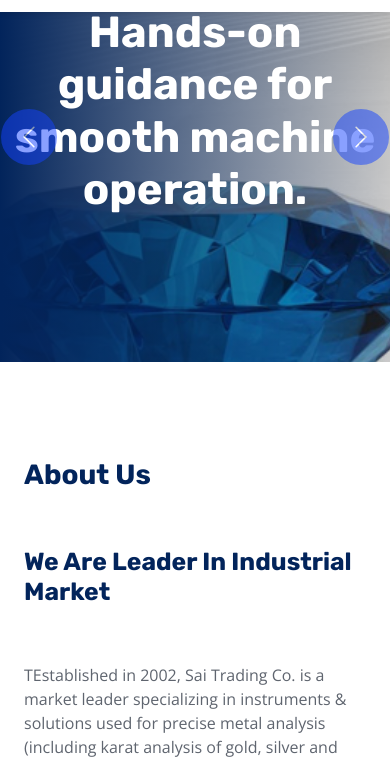
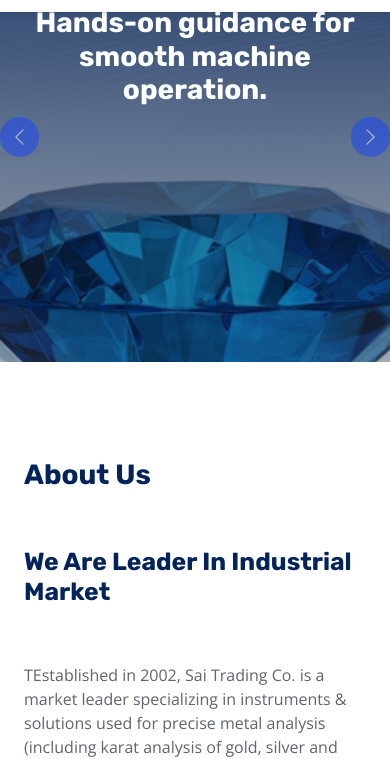
Before and after one commit to SAITADINGCO/website-, a plain HTML site: page index.html in a window 390 px wide. Shown: the part 88-847 px from the top of the page. Drawn offline with nearby package versions, Linux system fonts and the light colour scheme; files whose address does not match are found by name.

Commit message:
Update style.css

```diff
--- a/css/style.css
+++ b/css/style.css
@@ -139,10 +139,13 @@ header {
     bottom: 0;
     display: flex;
     align-items: center;
-    background: linear-gradient(to right, rgba(2, 36, 91, 1) 0%, rgba(2, 36, 91, 0) 100%);
+    padding-top: 3rem; /* helps spacing on mobile */
+    background: linear-gradient(to right, rgba(2, 36, 91, 0.85) 0%, rgba(2, 36, 91, 0.2) 100%);
     z-index: 1;
+    text-align: left;
 }
 
+/* Carousel Controls */
 .carousel-control-prev,
 .carousel-control-next {
     width: 15%;
@@ -157,6 +160,24 @@ header {
     border-radius: 3.5rem;
 }
 
+/* Responsive Styles */
+@media (max-width: 992px) {
+    .carousel-caption {
+        align-items: flex-start;
+        padding-top: 4rem;
+        text-align: center;
+    }
+
+    .carousel-caption h1 {
+        font-size: 2rem; /* Scale down heading */
+        margin-bottom: 2rem;
+    }
+
+    .carousel-caption p {
+        font-size: 1rem;
+    }
+}
+
 @media (max-width: 768px) {
     #header-carousel .carousel-item {
         position: relative;
@@ -169,7 +190,35 @@ header {
         height: 100%;
         object-fit: cover;
     }
+
+    .carousel-caption {
+        padding: 3rem 1rem 0; /* More breathing room */
+        text-align: center;
+        background: linear-gradient(to bottom, rgba(2, 36, 91, 0.85) 0%, rgba(2, 36, 91, 0.2) 100%);
+        align-items: flex-start;
+    }
+
+    .carousel-caption h1 {
+        font-size: 1.75rem;
+    }
+
+    .carousel-caption p {
+        font-size: 0.95rem;
+    }
+
+    .carousel-control-prev,
+    .carousel-control-next {
+        width: 10%;
+    }
+
+    .carousel-control-prev-icon,
+    .carousel-control-next-icon {
+        width: 2.5rem;
+        height: 2.5rem;
+        border: 10px solid var(--primary);
+    }
 }
+
 
 
 .page-header .breadcrumb-item+.breadcrumb-item::before {
```
